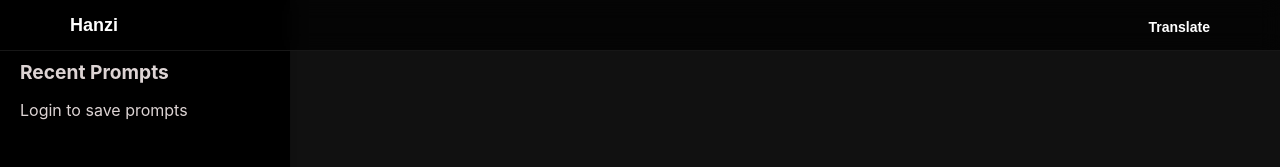
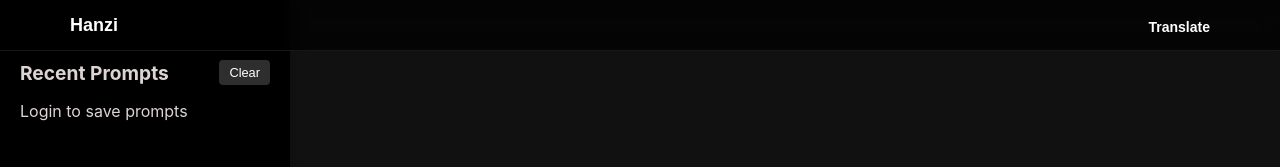
Before and after one commit to schofield-paul/hanzi, a React (Create React App) app: page /input in a window 1280 px wide. Shown: the top 167 px of the page. Built offline with nearby package versions, Linux system fonts and the light colour scheme.

Commit message:
route and component to clear previous prompts

```diff
--- a/src/components/PromptSideNav/PromptSideNav.module.css
+++ b/src/components/PromptSideNav/PromptSideNav.module.css
@@ -11,11 +11,18 @@
   transition: transform 0.3s ease-in-out;
 }
 
+.headerContainer {
+  display: flex;
+  justify-content: space-between;
+  align-items: center;
+  margin-top: 40px;
+  margin-bottom: 15px;
+}
+
 .container h2 {
   color: #ddd4d4;
-  margin-top: 40px;
-  margin-bottom: 15px;
   font-size: 1.2rem;
+  margin: 0;
 }
 
 .container ul {
@@ -47,3 +54,17 @@
 .showSidebar {
   transform: translateX(0) !important;
 }
+
+.deleteAllButton {
+  padding: 5px 10px;
+  background-color: #2e2e2e;
+  color: white;
+  border: none;
+  border-radius: 4px;
+  cursor: pointer;
+  font-size: 0.8rem;
+}
+
+.deleteAllButton:hover {
+  background-color: #565656;
+}
--- a/src/components/PromptSideNav/PromptSideNav.tsx
+++ b/src/components/PromptSideNav/PromptSideNav.tsx
@@ -4,16 +4,26 @@ import styles from "./PromptSideNav.module.css";
 interface PromptSideNavProps {
   onPromptSelect: (prompt: string) => void;
   prompts: string[];
+  onDeleteAllPrompts: () => Promise<void>;
 }
 
 export default function PromptSideNav({
   onPromptSelect,
   prompts,
+  onDeleteAllPrompts,
 }: PromptSideNavProps) {
   const [isVisible, setIsVisible] = useState(false);
+  const [isDeleting, setIsDeleting] = useState(false);
 
-  const toggleSidebar = () => {
-    setIsVisible(!isVisible);
+  const handleDeleteAll = async () => {
+    setIsDeleting(true);
+    try {
+      await onDeleteAllPrompts();
+    } catch (error) {
+      console.error("Failed to delete all prompts:", error);
+    } finally {
+      setIsDeleting(false);
+    }
   };
 
   return (
@@ -21,11 +31,19 @@ export default function PromptSideNav({
       <div
         className={`${styles.container} ${isVisible ? styles.showSidebar : ""}`}
       >
+        <div className={styles.headerContainer}>
           <h2>Recent Prompts</h2>
-        <ul>
+          <button
+            onClick={handleDeleteAll}
+            className={styles.deleteAllButton}
+            disabled={isDeleting || prompts.length === 0}
+          >
+            {isDeleting ? "Clearing..." : "Clear"}
+          </button>
+        </div>
         {prompts.length > 0 ? (
           <ul>
-              {prompts.map((prompt, index) => (
+            {[...prompts].reverse().map((prompt, index) => (
               <li key={index} onClick={() => onPromptSelect(prompt)}>
                 {prompt}
               </li>
@@ -34,7 +52,6 @@ export default function PromptSideNav({
         ) : (
           <p className={styles.loginMessage}>Login to save prompts</p>
         )}
-        </ul>
       </div>
     </>
   );
--- a/src/hooks/usePrompts.tsx
+++ b/src/hooks/usePrompts.tsx
@@ -33,10 +33,7 @@ export function usePrompts(token: string | null) {
           }
         );
 
-        setPrompts((prevPrompts) => {
-          const newPrompts = [...prevPrompts, prompt];
-          return newPrompts;
-        });
+        setPrompts((prevPrompts) => [...prevPrompts, prompt]);
       } catch (error) {
         console.error("Failed to post prompt:", error);
       }
@@ -44,5 +41,20 @@ export function usePrompts(token: string | null) {
     [token]
   );
 
-  return { prompts, fetchPrompts, postPrompt };
+  const deleteAllPrompts = useCallback(async () => {
+    if (!token) return;
+
+    try {
+      await axios.delete("https://hanzi-app.onrender.com/prompts/all", {
+        headers: { Authorization: `Bearer ${token}` },
+      });
+      setPrompts([]);
+      await fetchPrompts();
+    } catch (error) {
+      console.error("Failed to delete all prompts:", error);
+      throw error;
+    }
+  }, [token, fetchPrompts]);
+
+  return { prompts, fetchPrompts, postPrompt, deleteAllPrompts };
 }
--- a/src/pages/Input/Input.tsx
+++ b/src/pages/Input/Input.tsx
@@ -17,7 +17,13 @@ export default function Input() {
 
   const { user, handleLoginSuccess, handleLogout } = useAuth();
   const token = localStorage.getItem("token");
-  const { prompts, postPrompt, fetchPrompts } = usePrompts(token);
+  const { prompts, postPrompt, fetchPrompts, deleteAllPrompts } =
+    usePrompts(token);
+
+  useEffect(() => {
+    const storedToken = localStorage.getItem("token");
+    console.log("Stored token:", storedToken);
+  }, []);
 
   useEffect(() => {
     if (inputRef.current) {
@@ -77,9 +83,21 @@ export default function Input() {
     }
   };
 
+  const handleDeleteAllPrompts = async () => {
+    try {
+      await deleteAllPrompts();
+    } catch (error) {
+      console.error("Error deleting all prompts:", error);
+    }
+  };
+
   return (
     <div className={style.contentContainer}>
-      <PromptSideNav onPromptSelect={handlePromptSelect} prompts={prompts} />
+      <PromptSideNav
+        onPromptSelect={handlePromptSelect}
+        prompts={prompts}
+        onDeleteAllPrompts={handleDeleteAllPrompts}
+      />
       <div className={style.loginContainer}>
         {user ? (
           <div className={style.userInfo}>
```
Also changed, not shown: api/index.js (+16 -19 lines). Lines whose indentation alone changed are shown as unchanged.
